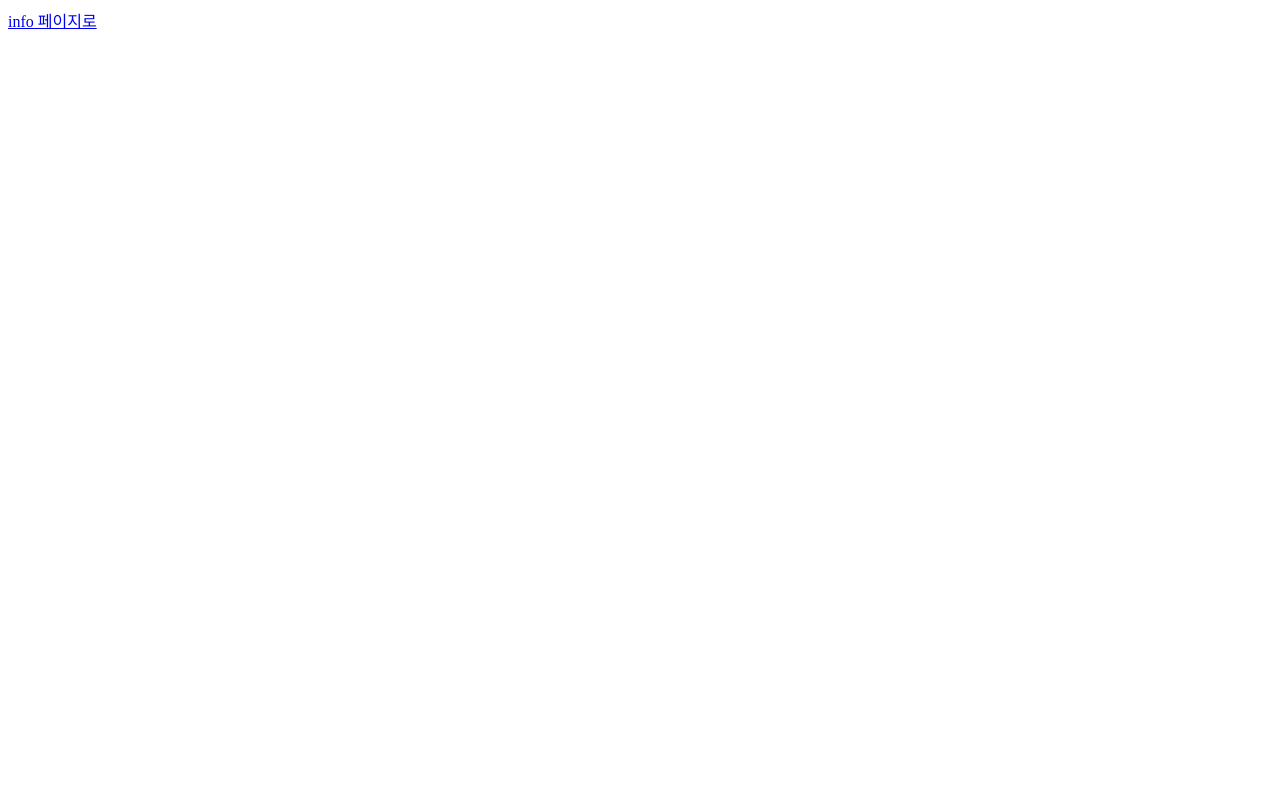
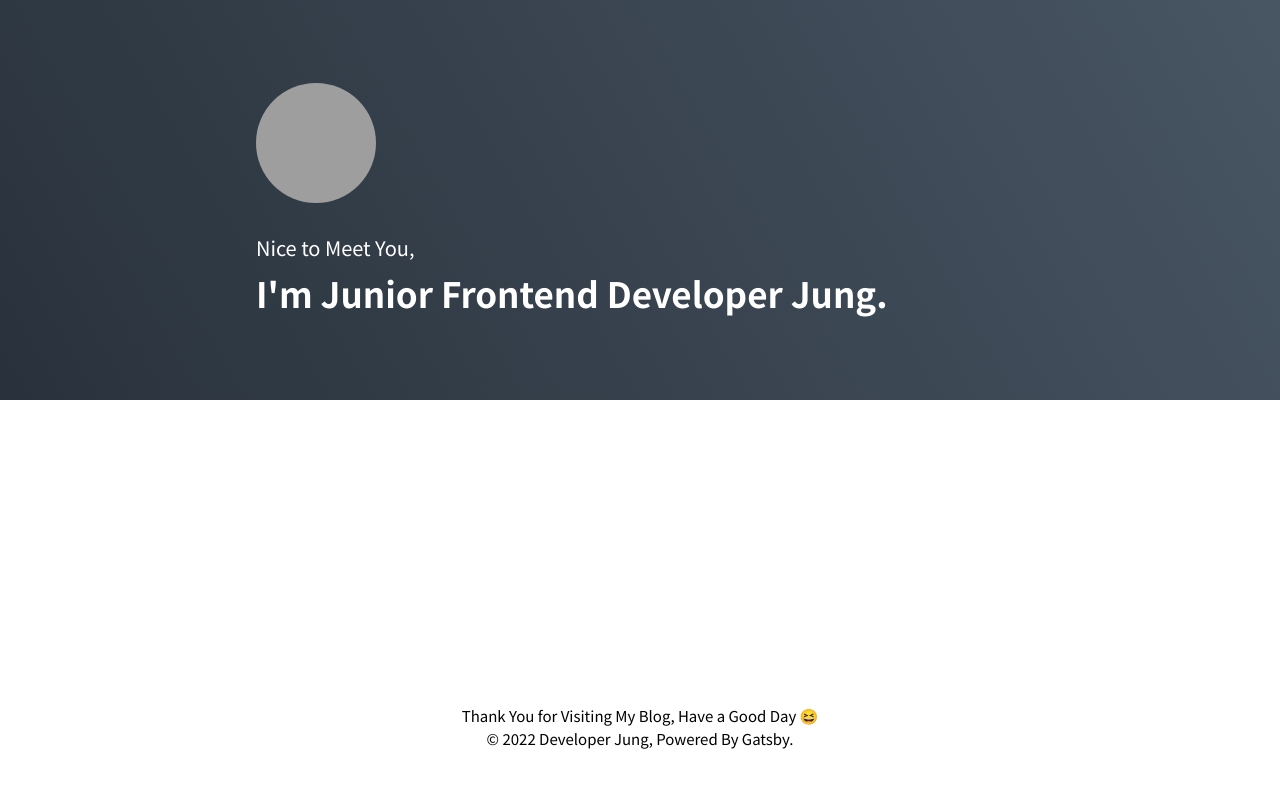
Before and after one commit to teddyjung8808/techblog-gatsby, a Gatsby site: page / in a window 1280 px wide. Built offline with nearby package versions, Linux system fonts and the light colour scheme; Gatsby itself is replaced by a stand-in of ours; grey boxes are pictures that could not be loaded.

Commit message:
add: 메인 페이지, 푸터 기본틀 구현

```diff
--- /dev/null
+++ b/src/components/common/Footer.tsx
@@ -0,0 +1,23 @@
+import React, { FunctionComponent } from 'react'
+import styled from '@emotion/styled'
+
+const Footer: FunctionComponent = () => {
+  return (
+    <FooterWrapper>
+      Thank You for Visiting My Blog, Have a Good Day 😆
+      <br />© 2022 Developer Jung, Powered By Gatsby.
+    </FooterWrapper>
+  )
+}
+
+export default Footer
+
+const FooterWrapper = styled.footer`
+  display: grid;
+  place-items: center;
+  margin-top: auto;
+  padding: 50px 0;
+  font-size: 15px;
+  text-align: center;
+  line-height: 1.5;
+`
--- /dev/null
+++ b/src/components/common/GlobalStyle.tsx
@@ -0,0 +1,32 @@
+import React, { FunctionComponent } from 'react'
+import { Global, css } from '@emotion/react'
+
+const GlobalStyle: FunctionComponent = () => {
+  return <Global styles={defaultStyle} />
+}
+
+export default GlobalStyle
+
+const defaultStyle = css`
+  @import url('https://fonts.googleapis.com/css2?family=Noto+Sans+KR:wght@100;300;400;500;700;900&display=swap');
+
+  * {
+    padding: 0;
+    margin: 0;
+    box-sizing: border-box;
+    font-family: 'Noto Sans KR', sans-serif;
+  }
+
+  html,
+  body,
+  #___gatsby {
+    height: 100%;
+  }
+
+  a,
+  a:hover {
+    color: inherit;
+    text-decoration: none;
+    cursor: pointer;
+  }
+`
--- /dev/null
+++ b/src/components/main/Introduction.tsx
@@ -0,0 +1,46 @@
+import React, { FunctionComponent } from 'react'
+import styled from '@emotion/styled'
+import ProfileImage from '@Components/main/ProfileImage'
+
+const Introduction: FunctionComponent = () => {
+  return (
+    <Background>
+      <Wrapper>
+        <ProfileImage />
+        <div>
+          <SubTitle>Nice to Meet You,</SubTitle>
+          <Title>I'm Junior Frontend Developer Jung.</Title>
+        </div>
+      </Wrapper>
+    </Background>
+  )
+}
+
+export default Introduction
+
+const Background = styled.div`
+  width: 100%;
+  background-image: linear-gradient(60deg, #29323c 0%, #485563 100%);
+  color: #ffffff;
+`
+
+const Wrapper = styled.div`
+  display: flex;
+  flex-direction: column;
+  justify-content: center;
+  align-items: flex-start;
+  width: 768px;
+  height: 400px;
+  margin: 0 auto;
+`
+
+const SubTitle = styled.div`
+  font-size: 20px;
+  font-weight: 400;
+`
+
+const Title = styled.div`
+  margin-top: 5px;
+  font-size: 35px;
+  font-weight: 700;
+`
--- /dev/null
+++ b/src/components/main/ProfileImage.tsx
@@ -0,0 +1,18 @@
+import React, { FunctionComponent } from 'react'
+import styled from '@emotion/styled'
+
+const ProfileImage: FunctionComponent = () => {
+  return <ProfileImageWrapper src={PROFILE_IMAGE_LINK} alt="Profile Image" />
+}
+
+export default ProfileImage
+
+const PROFILE_IMAGE_LINK =
+  'https://media.istockphoto.com/photos/image-of-open-antique-book-on-wooden-table-with-glitter-overlay-picture-id873507500?b=1&k=20&m=873507500&s=170667a&w=0&h=jHslAXdeW5Ob6D9I0zyiLGChrluxKg2S35Z_SHS_Kfc='
+
+const ProfileImageWrapper = styled.img`
+  width: 120px;
+  height: 120px;
+  margin-bottom: 30px;
+  border-radius: 50%;
+`
--- a/src/pages/index.tsx
+++ b/src/pages/index.tsx
@@ -1,12 +1,23 @@
 import React, { FunctionComponent } from 'react'
-import { Link } from 'gatsby'
+import styled from '@emotion/styled'
+import GlobalStyle from '@Components/common/GlobalStyle'
+import Introduction from '@Components/main/Introduction'
+import Footer from '@Components/common/Footer'
 
 const IndexPage: FunctionComponent = function () {
   return (
-    <>
-      <Link to="/info">info 페이지로</Link>
-    </>
+    <Container>
+      <GlobalStyle />
+      <Introduction />
+      <Footer />
+    </Container>
   )
 }
 
 export default IndexPage
+
+const Container = styled.div`
+  display: flex;
+  flex-direction: column;
+  height: 100vh;
+`
```
